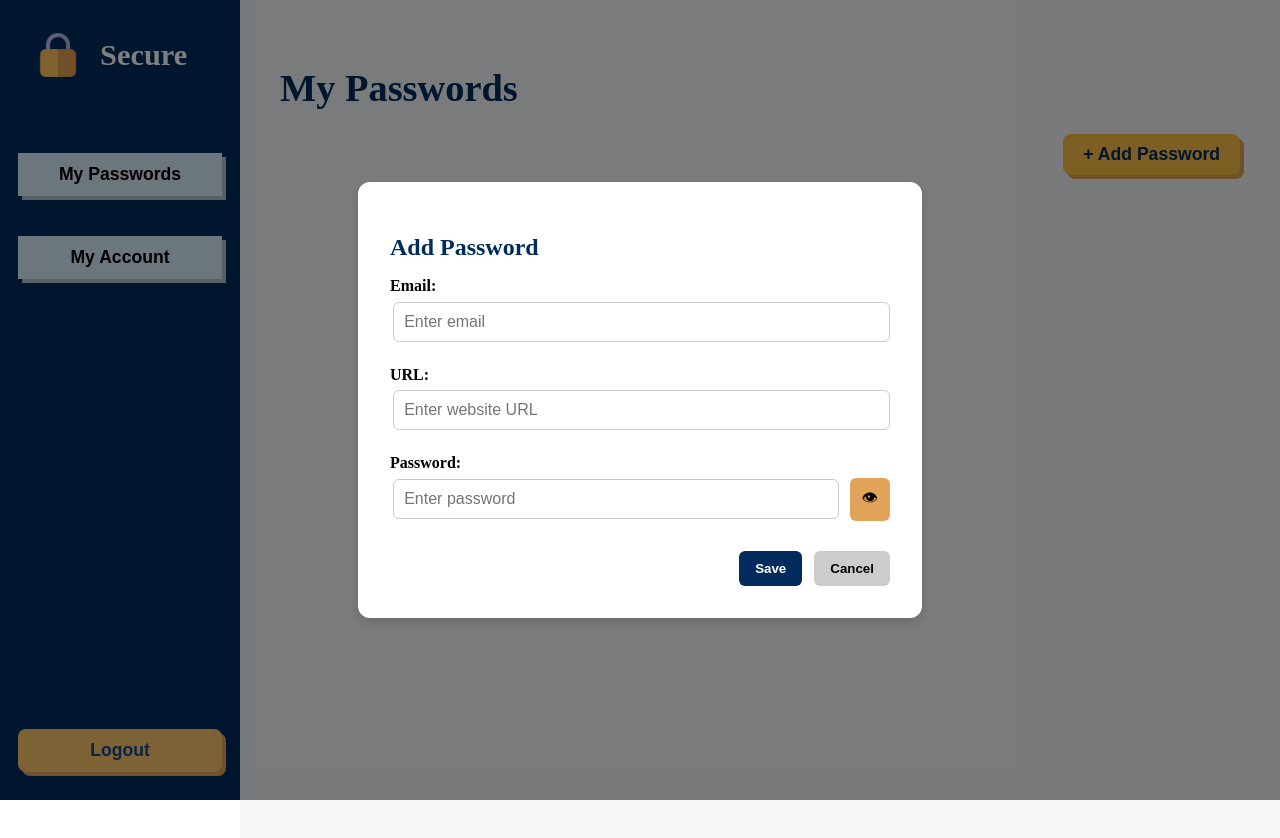
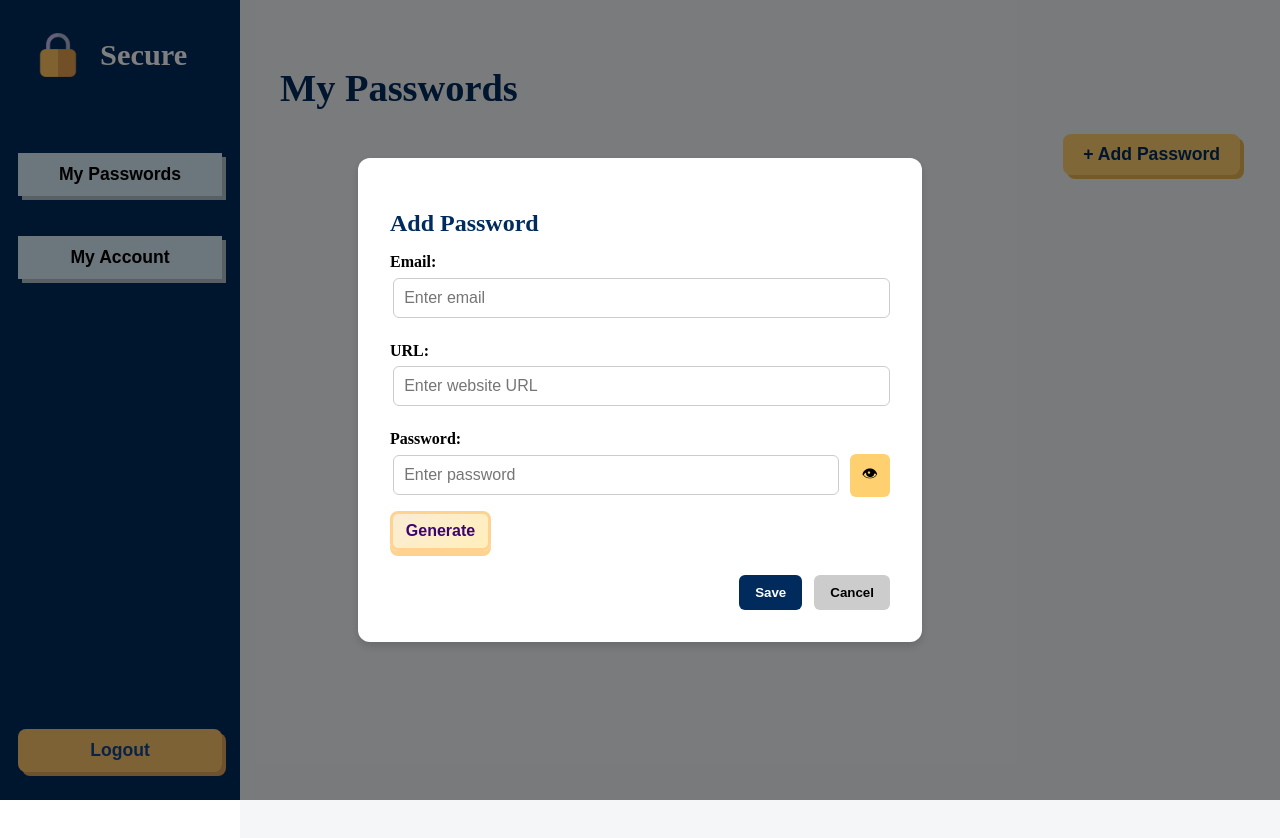
Before and after one commit to inka0202/secure-password-manager-frontend, a React (Create React App) app: page /manager in a window 1280 px wide. Both pictures are taken after a click on the button "+ Add Password". Shown: the top 838 px of the page. Built offline with nearby package versions, Linux system fonts and the light colour scheme.

Commit message:
Enhance password item UI and add delete functionality
-Added delete functionality to PasswordItem component
- Improved display format for email, password, and URL fields in PasswordItem
-Integrated password generator button into AddPasswordModal for easier credential creation

```diff
--- a/src/components/manager/AddPasswordModal.js
+++ b/src/components/manager/AddPasswordModal.js
@@ -1,5 +1,6 @@
 import React, { useState, useEffect } from "react";
 import "../../styles/AddPasswordModal.css";
+import { generateStrongPassword } from "../manager/passwordGenerator";
 
 function AddPasswordModal({ onClose, onSave, editData }) {
   const [email, setEmail] = useState("");
@@ -15,18 +16,10 @@ function AddPasswordModal({ onClose, onSave, editData }) {
     }
   }, [editData]);
 
-  /*const handleGeneratePassword = () => {
+  const handleGeneratePassword = () => {
     const strongPass = generateStrongPassword();
     setPassword(strongPass);
-  };*/
-  /*import { generateStrongPassword } from "../manager/passwordGenerator";*/
-  /*  <button
-              type="button"
-              className="generate-btn"
-              onClick={handleGeneratePassword}
-            >
-              Generate
-            </button>*/
+  };
 
   const handleSave = () => {
     if (!email || !url || !password) {
@@ -73,13 +66,16 @@ function AddPasswordModal({ onClose, onSave, editData }) {
 
             <button
               type="button"
-              className="toggle-visibility-btn"
+              className="toggle-btn"
               onClick={() => setShowPassword(!showPassword)}
             >
               {showPassword ? "👁" : "👁"}
             </button>
           </div>
-        </label>
+        </label>{" "}
+        <button type="button" className="gbtn" onClick={handleGeneratePassword}>
+          Generate
+        </button>
         <div className="modal-buttons">
           <button onClick={handleSave}>Save</button>
           <button onClick={onClose} className="cancel-btn">
--- a/src/components/manager/PasswordItem.js
+++ b/src/components/manager/PasswordItem.js
@@ -1,7 +1,7 @@
 import React, { useState } from "react";
 import "../../styles/PasswordItem.css";
 
-function PasswordItem({ item, onEdit }) {
+function PasswordItem({ item, onEdit, onDelete }) {
   const [showPassword, setShowPassword] = useState(false);
   const [menuOpen, setMenuOpen] = useState(false);
 
@@ -22,6 +22,7 @@ function PasswordItem({ item, onEdit }) {
       </div>
       <div className="password-field">
         {showPassword ? item.password : "•".repeat(10)}
+      </div>
       <button
         className="toggle-password-btn"
         onClick={() => setShowPassword(!showPassword)}
@@ -29,7 +30,6 @@ function PasswordItem({ item, onEdit }) {
       >
         {showPassword ? "👁" : "👁"}
       </button>
-      </div>
       <div className="actions">
         <button onClick={() => copyToClipboard(item.email)} title="Copy Email">
           📋
@@ -58,7 +58,14 @@ function PasswordItem({ item, onEdit }) {
             >
               Edit
             </button>
-            {/* Тут можна додати Delete якщо потрібно */}
+            <button
+              onClick={() => {
+                onDelete(item.id);
+                setMenuOpen(false);
+              }}
+            >
+              Delete
+            </button>
           </div>
         )}
       </div>
--- a/src/components/manager/PasswordList.js
+++ b/src/components/manager/PasswordList.js
@@ -2,14 +2,19 @@ import React from "react";
 import PasswordItem from "./PasswordItem";
 import "../../styles/PasswordList.css";
 
-function PasswordList({ passwords, onEdit }) {
+function PasswordList({ passwords, onEdit, onDelete }) {
   if (passwords.length === 0)
     return <p className="empty-list">No saved passwords yet.</p>;
 
   return (
     <div className="password-list">
       {passwords.map((item) => (
-        <PasswordItem key={item.id} item={item} onEdit={() => onEdit(item)} />
+        <PasswordItem
+          key={item.id}
+          item={item}
+          onEdit={() => onEdit(item)}
+          onDelete={onDelete}
+        />
       ))}
     </div>
   );
--- a/src/components/manager/passwordGenerator.js
+++ b/src/components/manager/passwordGenerator.js
@@ -1,5 +1,27 @@
-import React from "react";
+export function generateStrongPassword() {
+  const length = 20;
+  const upper = "ABCDEFGHIJKLMNOPQRSTUVWXYZ";
+  const lower = "abcdefghijklmnopqrstuvwxyz";
+  const numbers = "0123456789";
+  const symbols = "^&!@#*$%";
 
-export default function passwordGenerator() {
-  return <div>passwordGenerator</div>;
+  const all = upper + lower + numbers + symbols;
+
+  // Гарантовано додаємо 1 вел. літеру і 1 цифру
+  let password = "";
+  password += upper.charAt(Math.floor(Math.random() * upper.length));
+  password += numbers.charAt(Math.floor(Math.random() * numbers.length));
+
+  // Додаємо решту символів довжиною до 15
+  for (let i = 2; i < length; i++) {
+    password += all.charAt(Math.floor(Math.random() * all.length));
+  }
+
+  // Перемішати символи в паролі
+  password = password
+    .split("")
+    .sort(() => Math.random() - 0.5)
+    .join("");
+
+  return password;
 }
--- a/src/pages/Manager.js
+++ b/src/pages/Manager.js
@@ -31,6 +31,9 @@ const Manager = () => {
     }
     closeModal();
   };
+  const deletePassword = (id) => {
+    setPasswords((prev) => prev.filter((item) => item.id !== id));
+  };
   return (
     <div
       className="passwords-page"
@@ -45,7 +48,11 @@ const Manager = () => {
         </button>
       </div>
 
-      <PasswordList passwords={passwords} onEdit={openModal} />
+      <PasswordList
+        passwords={passwords}
+        onEdit={openModal}
+        onDelete={deletePassword}
+      />
       {modalOpen && (
         <AddPasswordModal
           onClose={closeModal}
--- a/src/styles/AddPasswordModal.css
+++ b/src/styles/AddPasswordModal.css
@@ -48,14 +48,34 @@
   align-items: center;
 }
 
-.generate-btn,
-.toggle-visibility-btn {
-  background-color: #e1a35a;
+.gbtn {
+  background: linear-gradient(145deg, #faecd4, #ffefbb);
+  color: #3b0472;
+  border: 3px solid #ffd38f;
+  padding: 0.5rem 0.8rem;
+  font-size: 1rem;
+  font-weight: bold;
+  border-radius: 8px;
+  box-shadow: 0 5px 0 #ffd38f;
+  cursor: pointer;
+  transition: all 0.1s ease-in-out;
+  user-select: none;
+}
+.gbtn:hover {
+  background: rgb(255, 237, 188);
+}
+.gbtn:active {
+  transform: translateY(4px);
+  box-shadow: 0 1px 0 #ffd38f;
+}
+.toggle-btn {
+  background: #ffd06f;
   border: none;
   padding: 8px 12px;
   border-radius: 6px;
   cursor: pointer;
   font-size: 1rem;
+  user-select: none;
 }
 
 .modal-buttons {
@@ -71,6 +91,7 @@
   border-radius: 6px;
   font-weight: bold;
   cursor: pointer;
+  user-select: none;
 }
 
 .modal-buttons .cancel-btn {
--- a/src/styles/Manager.css
+++ b/src/styles/Manager.css
@@ -16,13 +16,13 @@
   justify-content: flex-end;
 }
 .add-btn {
-  background-color: #fcbf49;
+  background-color: #ffd06f;
   color: #002b5c;
   font-size: 1.1rem;
   padding: 10px 20px;
   border: none;
   border-radius: 8px;
-  box-shadow: 4px 4px 0 #e1a35a; /* оце і є "виступаюча" тінь */
+  box-shadow: 4px 4px 0 #e7b651; /* оце і є "виступаюча" тінь */
   font-weight: bold;
   cursor: pointer;
   transition: transform 0.1s ease-in-out;
--- a/src/styles/PasswordItem.css
+++ b/src/styles/PasswordItem.css
@@ -7,7 +7,7 @@
   align-items: center;
   box-shadow: 0 2px 6px rgba(0, 0, 0, 0.1);
   transition: all 0.2s ease-in-out;
-  width: 94%;
+  width: 95%;
 }
 
 .password-item:hover {
@@ -30,6 +30,10 @@
   padding: 0.1rem 0.3rem;
   margin: 0.1rem;
   font-weight: 600;
+  overflow: hidden;
+  text-overflow: ellipsis;
+  white-space: nowrap;
+  max-width: 254px;
 }
 .url {
   font-size: 0.9rem;
@@ -38,6 +42,10 @@
   overflow: hidden;
   text-overflow: ellipsis;
   margin: 0.2rem 0.2rem 0.2rem 0.8rem;
+  overflow: hidden;
+  text-overflow: ellipsis;
+  white-space: nowrap;
+  max-width: 254px;
 }
 
 .password-field {
@@ -47,6 +55,11 @@
   font-size: 1rem;
   color: #333;
   align-self: center;
+
+  overflow: hidden;
+  text-overflow: ellipsis;
+  white-space: nowrap;
+  max-width: 150px;
 }
 
 .toggle-password-btn {
@@ -56,6 +69,7 @@
   font-size: 1.2rem;
   margin-left: 0.9rem;
   cursor: pointer;
+  user-select: none;
 }
 
 .actions {
@@ -64,7 +78,8 @@
   align-items: center;
   flex-direction: row;
   gap: 0.5rem;
-  margin: 0.2rem 0.5rem 0.2rem 1.2rem;
+  margin: 0.2rem 0.3rem 0.2rem 1.2rem;
+  user-select: none;
 }
 
 .actions button {
@@ -76,7 +91,7 @@
 
 .menu-btn {
   font-size: 1.5rem;
-  padding: 4px;
+  padding: 0.8rem;
 }
 
 .menu-dropdown {
```
Lines whose indentation alone changed are shown as unchanged.
